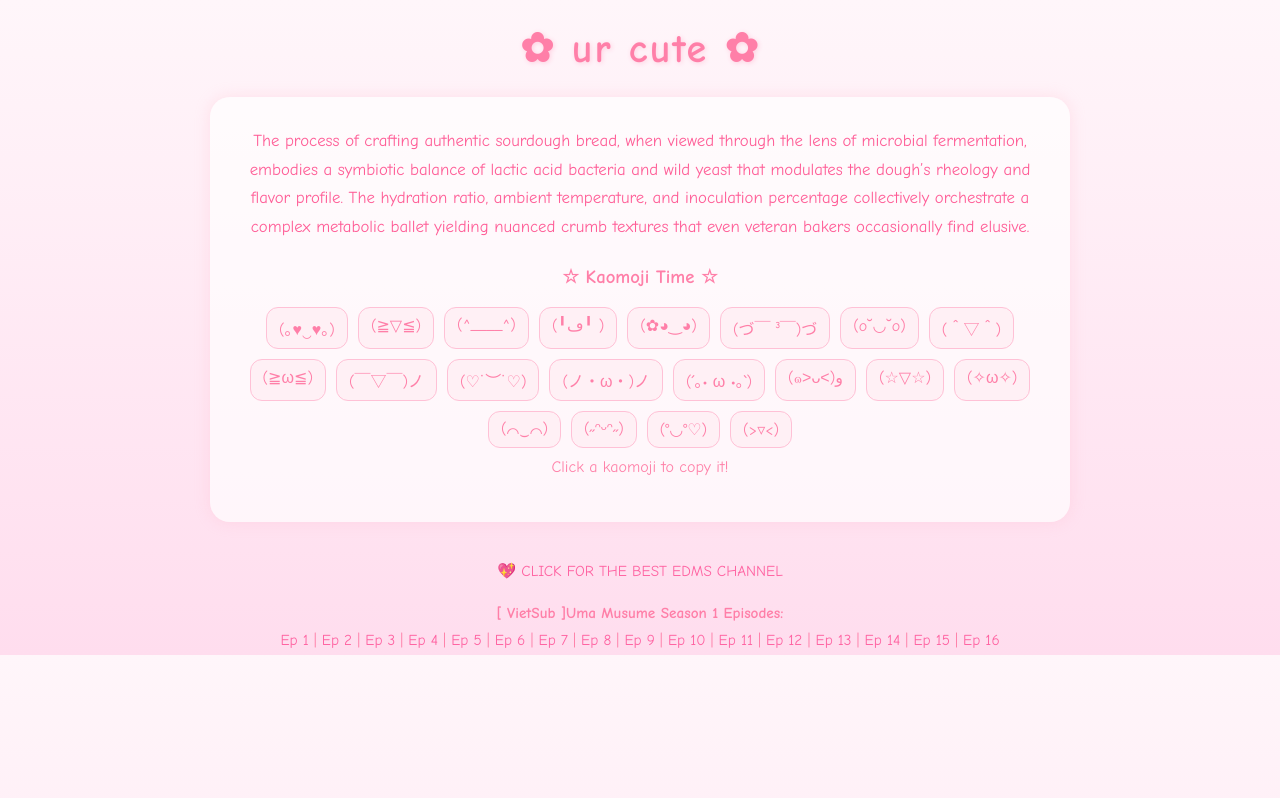
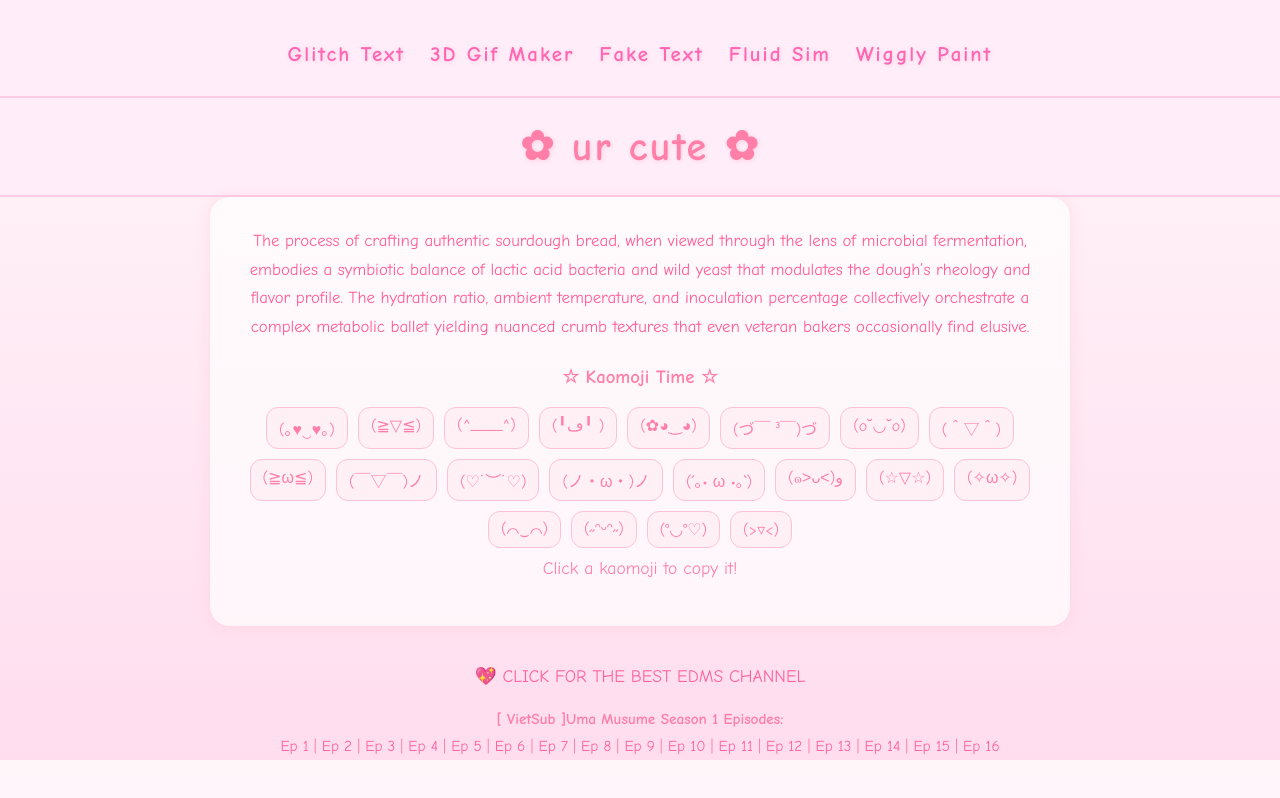
Before and after one commit to miuthebest/cute-web-about-cute-stuff, a plain HTML site: page index.html in a window 1280 px wide. Drawn offline with Linux system fonts and the light colour scheme.

Commit message:
Update index.html
adding other web site miu like

```diff
--- a/index.html
+++ b/index.html
@@ -4,6 +4,69 @@
 <meta charset="UTF-8">
 <meta name="viewport" content="width=device-width, initial-scale=1.0">
 <title>ur cute ✿</title>
+
+
+
+
+  <style>
+    body {
+      background-color: #fff6fb;
+      font-family: 'Comic Sans MS', cursive;
+      margin: 0;
+      padding: 0;
+      color: #ff66b3;
+      text-align: center;
+    }
+
+    header {
+      background-color: #ffeef9;
+      padding: 15px 0;
+      border-bottom: 2px solid #ffcce6;
+    }
+
+    .fun-links ul {
+      list-style: none;
+      padding: 0;
+      margin: 0;
+      display: flex;
+      justify-content: center;
+      flex-wrap: wrap;
+      gap: 25px;
+    }
+
+    .fun-links a {
+      text-decoration: none;
+      color: #ff66b3;
+      font-weight: bold;
+      font-size: 1.3rem;
+      transition: color 0.2s ease, transform 0.2s ease;
+    }
+
+    .fun-links a:hover {
+      color: #ff1493;
+      text-shadow: 0 0 6px #ff99cc;
+      transform: scale(1.1);
+    }
+
+    main {
+      margin-top: 40px;
+    }
+
+    h1 {
+      font-size: 2rem;
+      color: #ff5fa2;
+    }
+
+    p {
+      font-size: 1.1rem;
+      color: #ff80bf;
+    }
+  </style>
+
+
+
+
+
 <style>
   body {
     background: linear-gradient(180deg, #fff6fa, #ffddee);
@@ -70,6 +133,18 @@
 </style>
 </head>
 <body>
+  <header>
+    <nav class="fun-links">
+      <ul>
+        <li><a href="https://lingojam.com/GlitchTextGenerator" target="_blank">Glitch Text</a></li>
+        <li><a href="https://www.3dgifmaker.com/360Spin" target="_blank">3D Gif Maker</a></li>
+        <li><a href="https://ifaketextmessage.com/" target="_blank">Fake Text</a></li>
+        <li><a href="https://paveldogreat.github.io/WebGL-Fluid-Simulation/" target="_blank">Fluid Sim</a></li>
+        <li><a href="https://wigglypaint.net/" target="_blank">Wiggly Paint</a></li>
+      </ul>
+    </nav>
+  </header>
+
 
 <header>✿ ur cute ✿</header>
 
```
